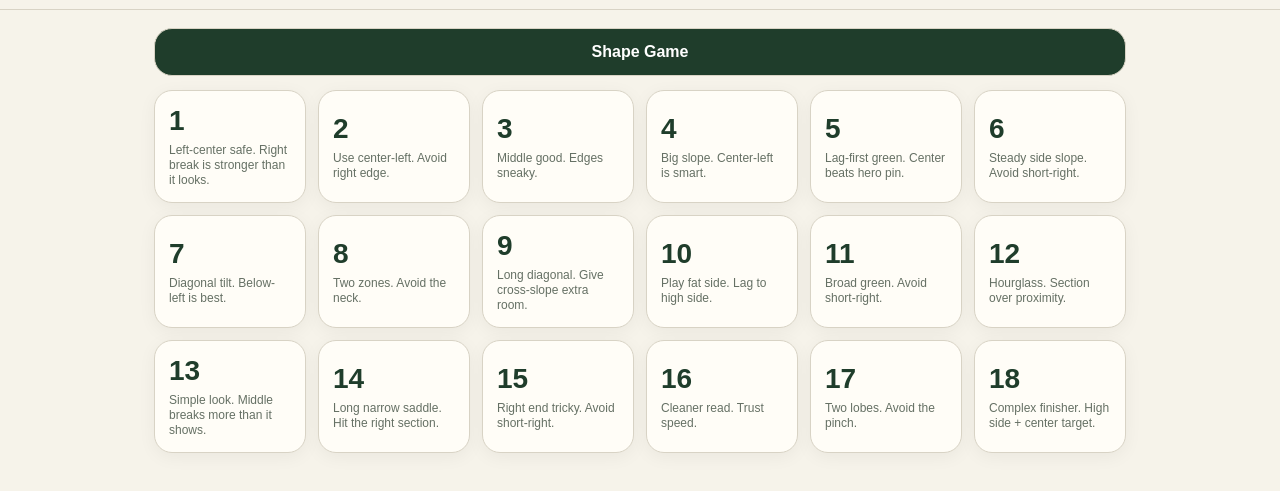
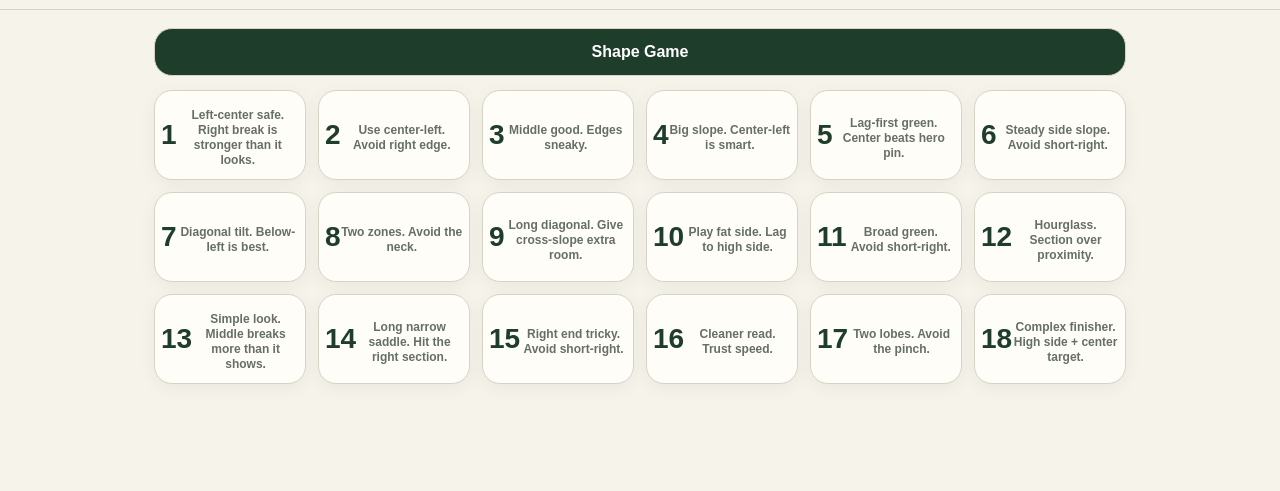
Before and after one commit to thesgabe/mcc-pocket-app, a plain HTML site: page index.html in a window 1280 px wide. Shown: the part 59-550 px from the top of the page. Drawn offline with Linux system fonts and the light colour scheme.

Commit message:
Update styles.css

```diff
--- a/styles.css
+++ b/styles.css
@@ -64,9 +64,16 @@ p { margin: 0; }
   border: 1px solid var(--line);
   background: var(--paper);
   border-radius: 18px;
-  min-height: 96px;
-  padding: 14px;
-  text-align: left;
+  height: 90px;
+
+  display: flex;
+  align-items: center;
+  justify-content: center;
+
+  font-size: 36px;
+  font-weight: 900;
+  color: var(--green);
+
   box-shadow: 0 4px 18px rgba(0,0,0,.05);
 }
 
```
